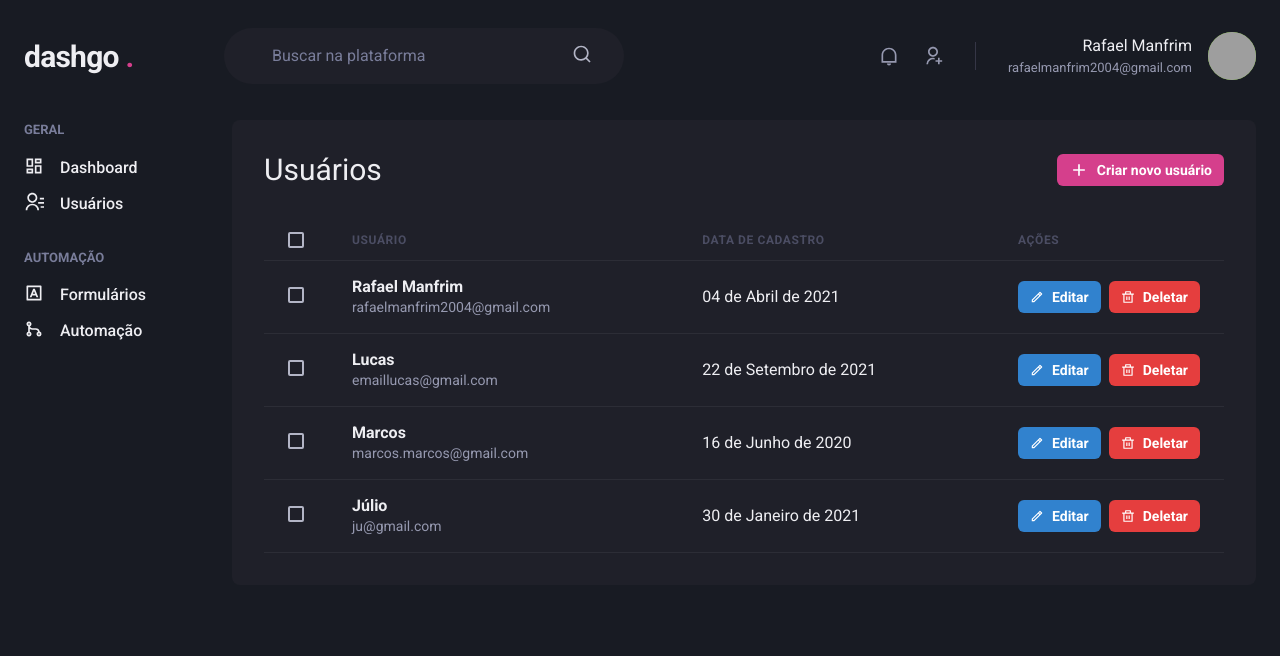
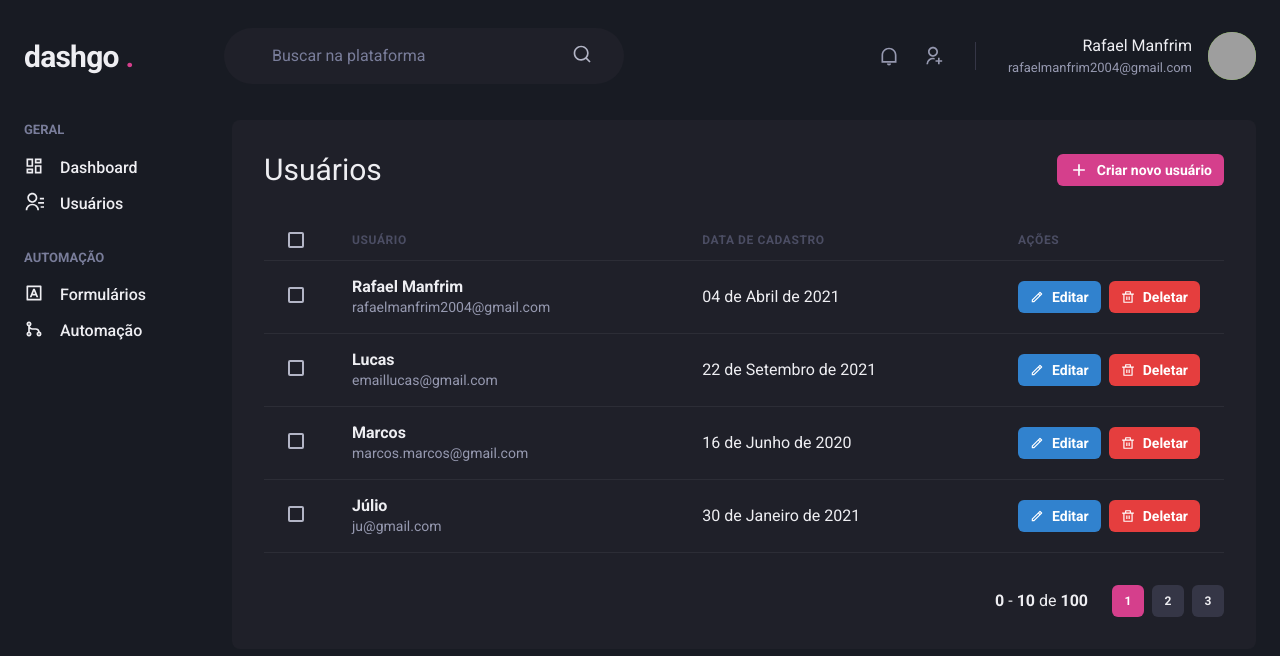
Before and after one commit to RafaelManfrim/Ignite-React-dashgo., a Next.js app: page /users in a window 1280 px wide. Shown: the top 656 px of the page. Built offline with nearby package versions, Linux system fonts and the light colour scheme; grey boxes are pictures that could not be loaded.

Commit message:
Componente Pagination desenvolvido

```diff
--- /dev/null
+++ b/src/components/Table/Pagination.tsx
@@ -0,0 +1,16 @@
+import { Box, HStack, Button } from "@chakra-ui/react"
+
+export function Pagination() {
+    return (
+        <HStack mt="8" justify="end" align="center" spacing="6">
+            <Box>
+                <strong>0</strong> - <strong>10</strong> de <strong>100</strong>
+            </Box>
+            <HStack spacing="2">
+                <Button size="sm" fontSize="xs" w="4" colorScheme="pink" disabled _disabled={{ bg: 'pink.500', cursor: 'default'}}>1</Button>
+                <Button size="sm" fontSize="xs" w="4" bg="gray.700">2</Button>
+                <Button size="sm" fontSize="xs" w="4" bg="gray.700">3</Button>
+            </HStack>
+        </HStack>
+    )
+}
--- a/src/pages/users/index.tsx
+++ b/src/pages/users/index.tsx
@@ -1,6 +1,7 @@
 import { Box, Flex, Text, Heading, Button, Icon, Table, Thead, Tr, Th, Checkbox, Tbody, Td, HStack } from '@chakra-ui/react'
 import { Base } from '../../components/Template/Base'
 import { RiAddLine, RiDeleteBinLine, RiPencilLine } from 'react-icons/ri'
+import { Pagination } from '../../components/Table/Pagination'
 
 export default function UserList() {
     return (
@@ -114,6 +115,7 @@
                         </Tr>
                     </Tbody>
                 </Table>
+                <Pagination />
             </Box>
         </Base>
     )
```
